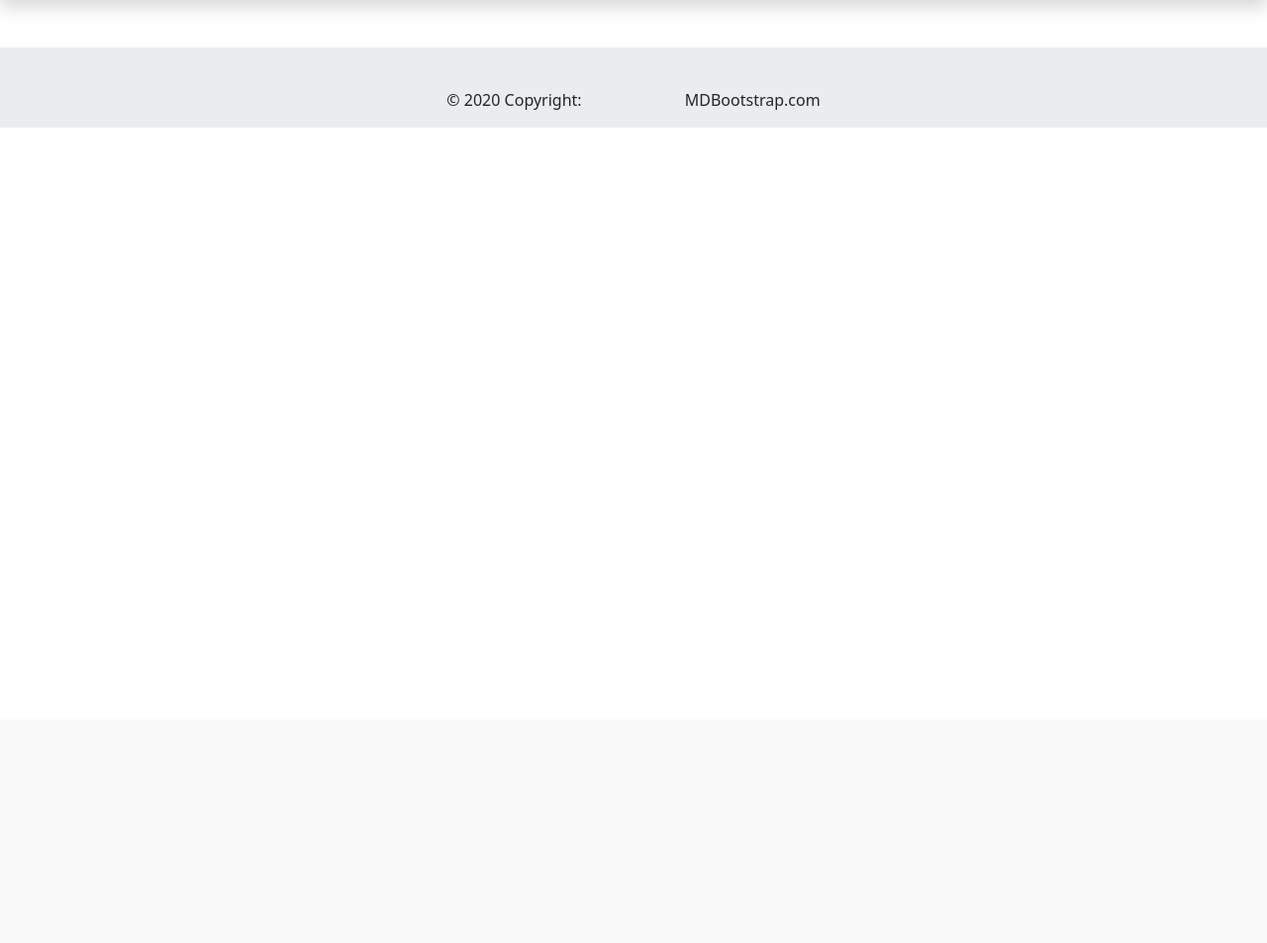
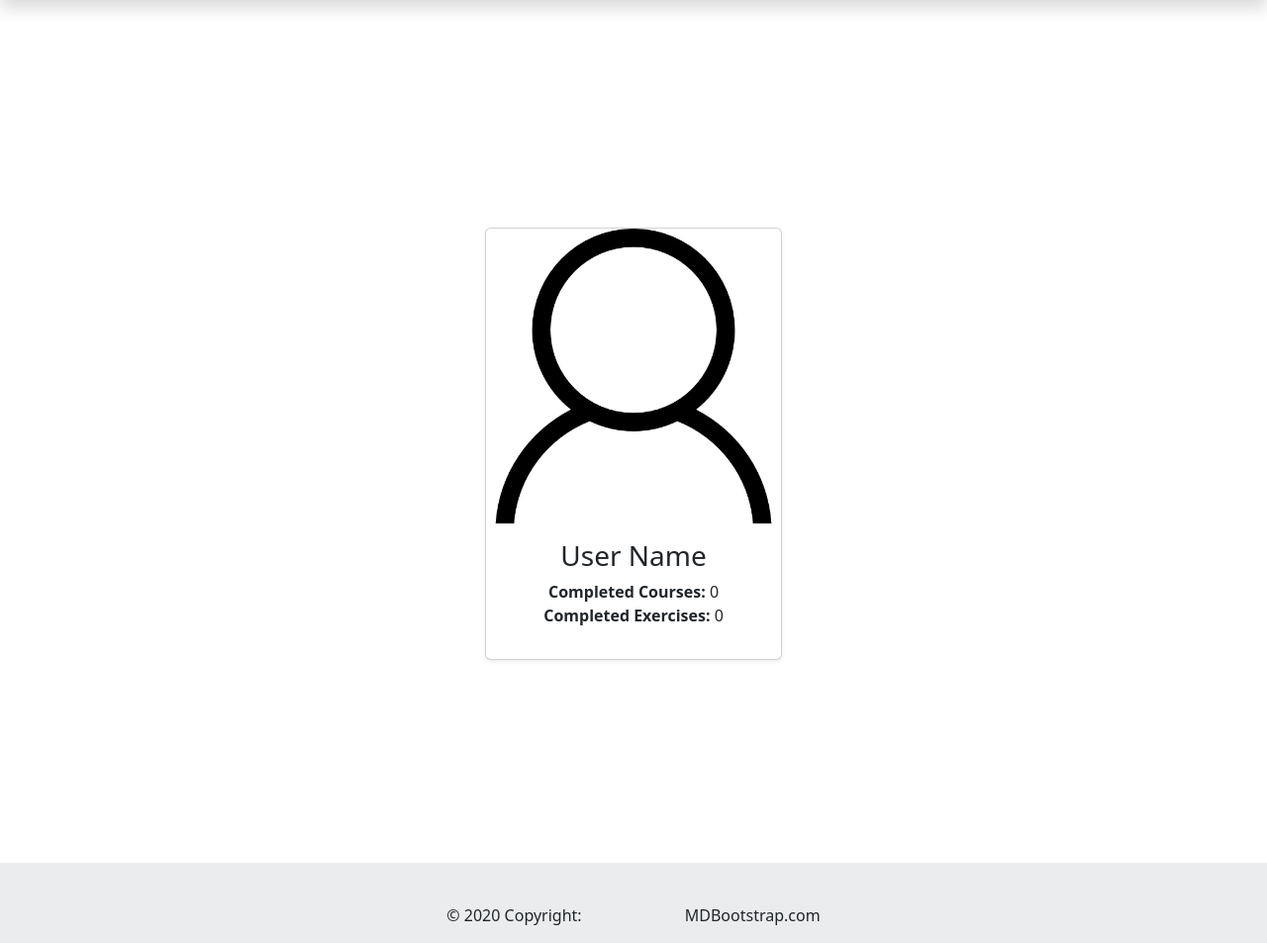
Before and after one commit to proshanto18/cse310, a Django app: page /user/ in a window 1280 px wide. Shown: the part 73-1026 px from the top of the page at 99% size. Before the commit the page ends 202 px from the top, so only its background shows below. Run offline with Django 5.2, Linux system fonts and the light colour scheme; some libraries are stand-ins or nearby versions.

Commit message:
fixed userprofile

```diff
--- a/amarcse/template/components/user.html
+++ b/amarcse/template/components/user.html
@@ -1,18 +1,20 @@
-{% extends 'base.html' %}
+{% extends "base.html" %}
 {% load static %}
+{% block content %}
 
-{% block content %}
-<div id="sidebar">
-    <div class="user">
-      <img src="{% static 'img/user.png' %}" alt="user">
-      <h3>User Name</h3>
-    </div>
-    <ul>
-
-      <li>Completed Course: 0</li>
-      <li>Completed Excercise: 0</li>
-    </ul>
+<div class="container mt-4">
+  <div class="d-flex justify-content-center align-items-center" style="height: 100vh;">
+      <div class="card shadow-sm" style="width: 300px;">
+          <img src="{% static 'img/user.png' %}" alt="user" class="card-img-top">
+          <div class="card-body text-center">
+              <h3 class="card-title">User Name</h3>
+              <ul class="list-unstyled">
+                  <li><strong>Completed Courses:</strong> 0</li>
+                  <li><strong>Completed Exercises:</strong> 0</li>
+              </ul>
+          </div>
+      </div>
   </div>
-
+</div>
 
 {% endblock %}
```
Also changed, not shown: amarcse/db.sqlite3.
